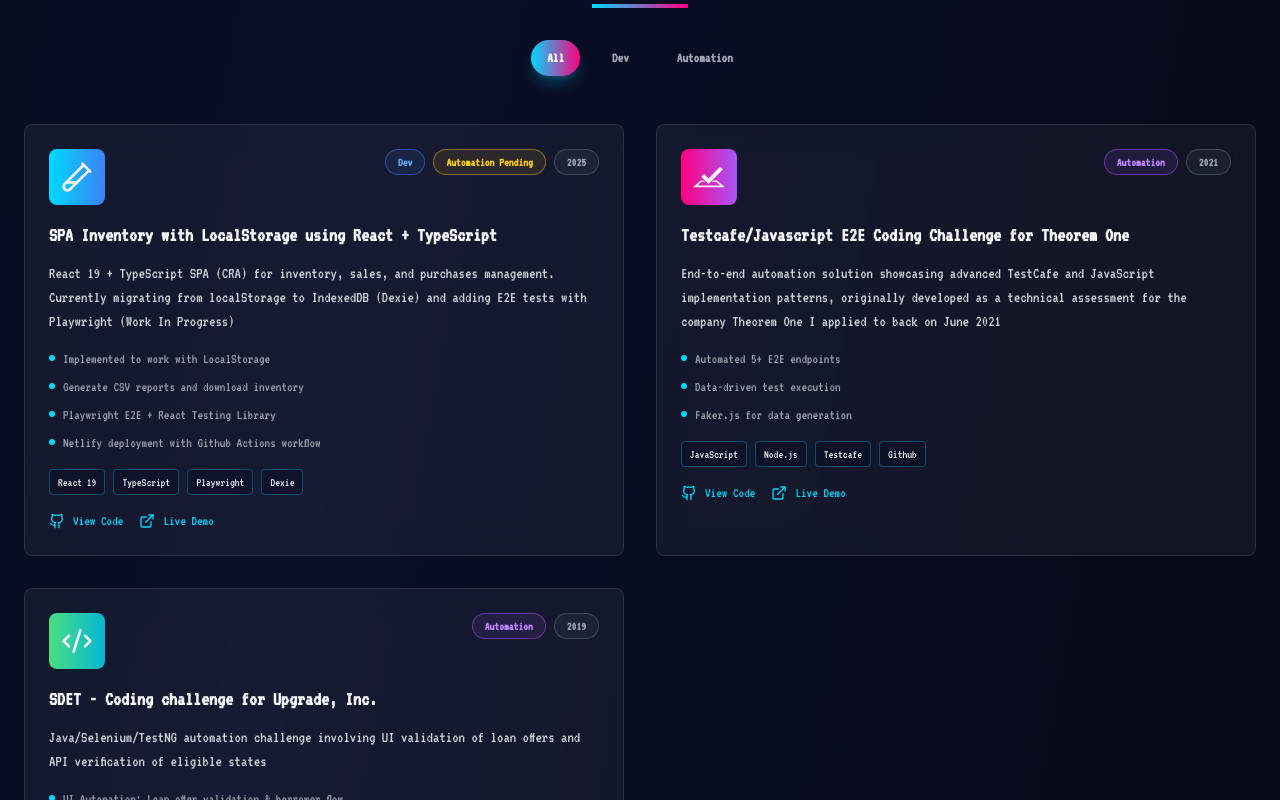
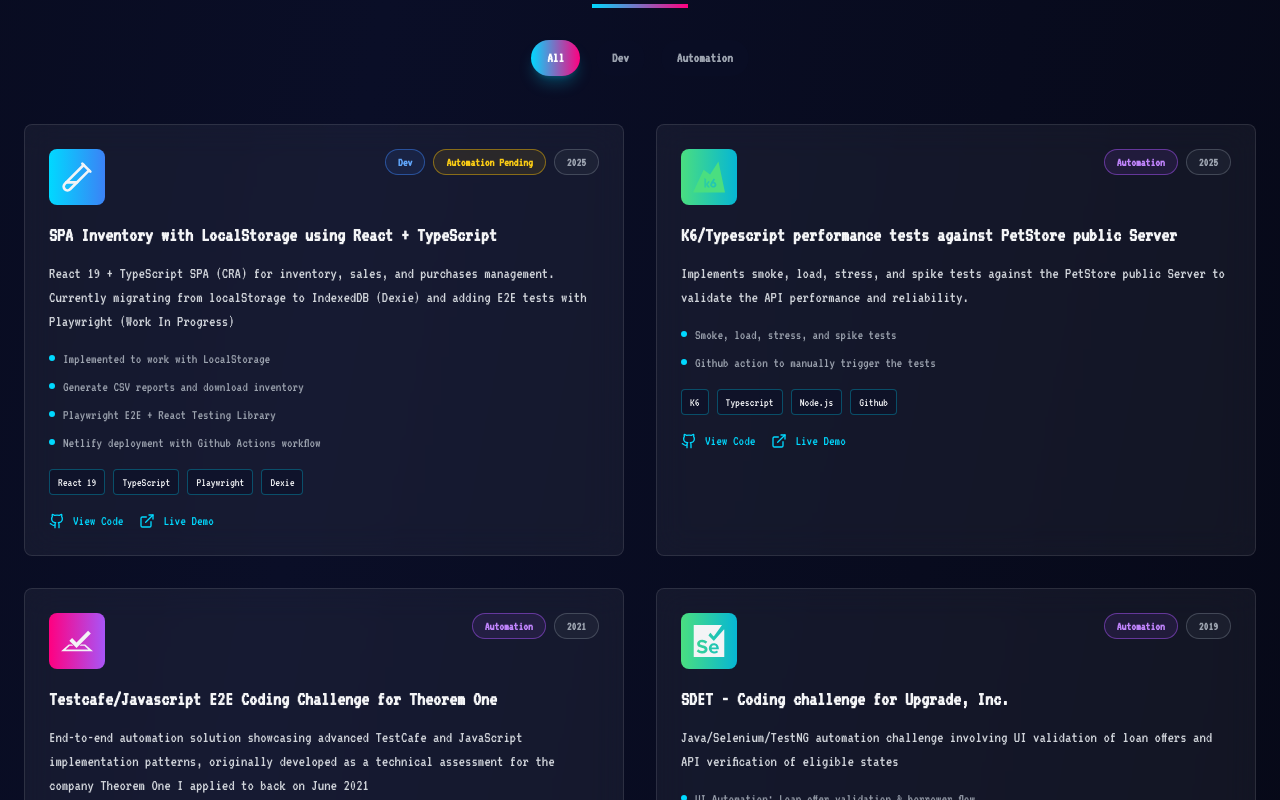
Before and after one commit to rcastaneda-dev/portfolio, a Next.js app: page / in a window 1280 px wide. Shown: the part 4840-5640 px from the top of the page. Built offline with nearby package versions, Linux system fonts and the light colour scheme.

Commit message:
chore: improvements to projects

```diff
--- a/components/Projects.tsx
+++ b/components/Projects.tsx
@@ -3,7 +3,7 @@
 import { motion, useInView } from 'framer-motion';
 import { useRef, useState } from 'react';
 import { ExternalLink, Github, Zap, Shield, Code2, TestTube2 } from 'lucide-react';
-import { SiTestcafe } from 'react-icons/si';
+import { SiK6, SiSelenium, SiTestcafe } from 'react-icons/si';
 
 const Projects = () => {
   const ref = useRef(null);
@@ -30,6 +30,21 @@
       automationStatus: 'Pending'
     },
     {
+      title: 'K6/Typescript performance tests against PetStore public Server',
+      year: '2025',
+      description: 'Implements smoke, load, stress, and spike tests against the PetStore public Server to validate the API performance and reliability.',
+      icon: <SiK6 className="w-8 h-8 text-green-400" />,
+      tech: ['K6', 'Typescript', 'Node.js', 'Github'],
+      highlights: [
+        'Smoke, load, stress, and spike tests',
+        'Github action to manually trigger the tests'
+      ],
+      color: 'from-green-400 to-cyan-500',
+      githubLink: 'https://github.com/rcastaneda-dev/k6-typescript-portfolio',
+      liveLink: 'https://github.com/rcastaneda-dev/k6-typescript-portfolio/actions',
+      type: 'Automation'
+    },
+    {
       title: 'Testcafe/Javascript E2E Coding Challenge for Theorem One',
       year: '2021',
       description: 'End-to-end automation solution showcasing advanced TestCafe and JavaScript implementation patterns, originally developed as a technical assessment for the company Theorem One I applied to back on June 2021',
@@ -48,7 +63,7 @@
       title: 'SDET - Coding challenge for Upgrade, Inc.',
       year: '2019',
       description: 'Java/Selenium/TestNG automation challenge involving UI validation of loan offers and API verification of eligible states',
-      icon: <Code2 className="w-8 h-8" />,
+      icon: <SiSelenium className="w-8 h-8" />,
       tech: ['Java', 'Selenium', 'TestNG', 'Maven', 'RestAssured'],
       highlights: [
         'UI Automation: Loan offer validation & borrower flow',
@@ -184,14 +199,19 @@
                     <Github className="w-4 h-4" />
                     <span className="text-sm">View Code</span>
                   </motion.a>
-                  <motion.button
+                  {project.liveLink && (
+                    <motion.a
+                      href={project.liveLink}
+                      target="_blank"
+                      rel="noopener noreferrer"
                       whileHover={{ scale: 1.05 }}
                       whileTap={{ scale: 0.95 }}
                       className="flex items-center gap-2 text-primary hover:text-white transition-colors"
                     >
                       <ExternalLink className="w-4 h-4" />
                       <span className="text-sm">Live Demo</span>
-                  </motion.button>
+                    </motion.a>
+                  )}
                 </div>
               </div>
             </motion.div>
```
Lines whose indentation alone changed are shown as unchanged.
